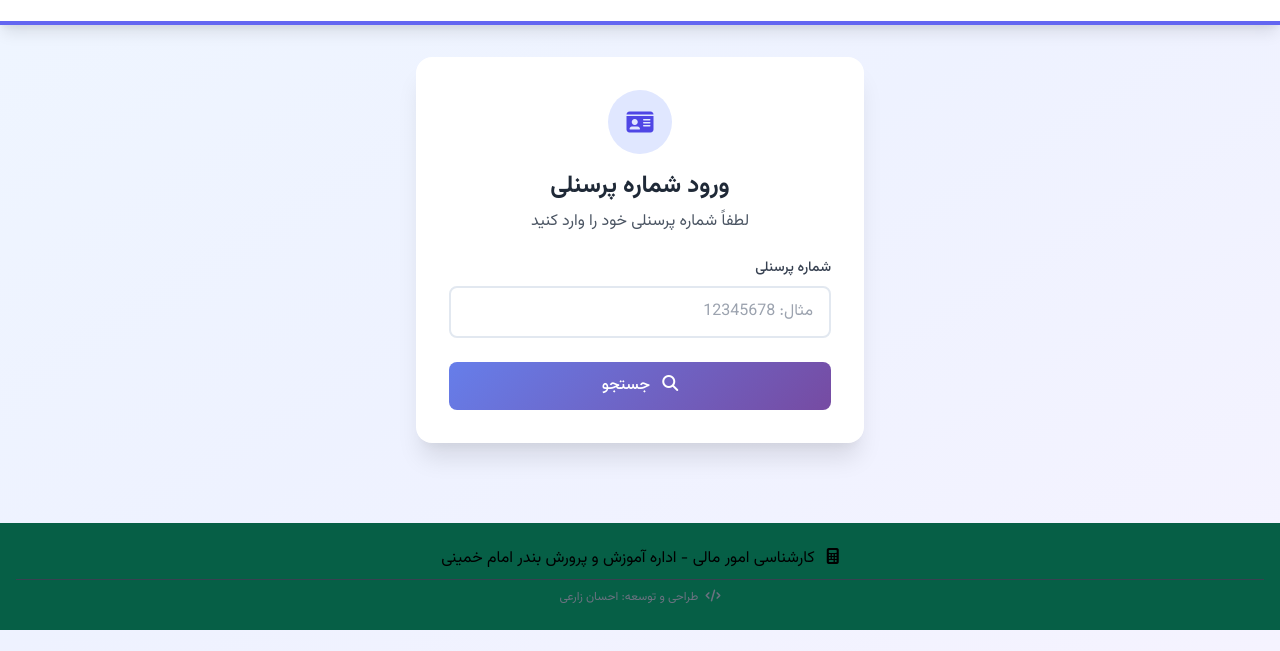
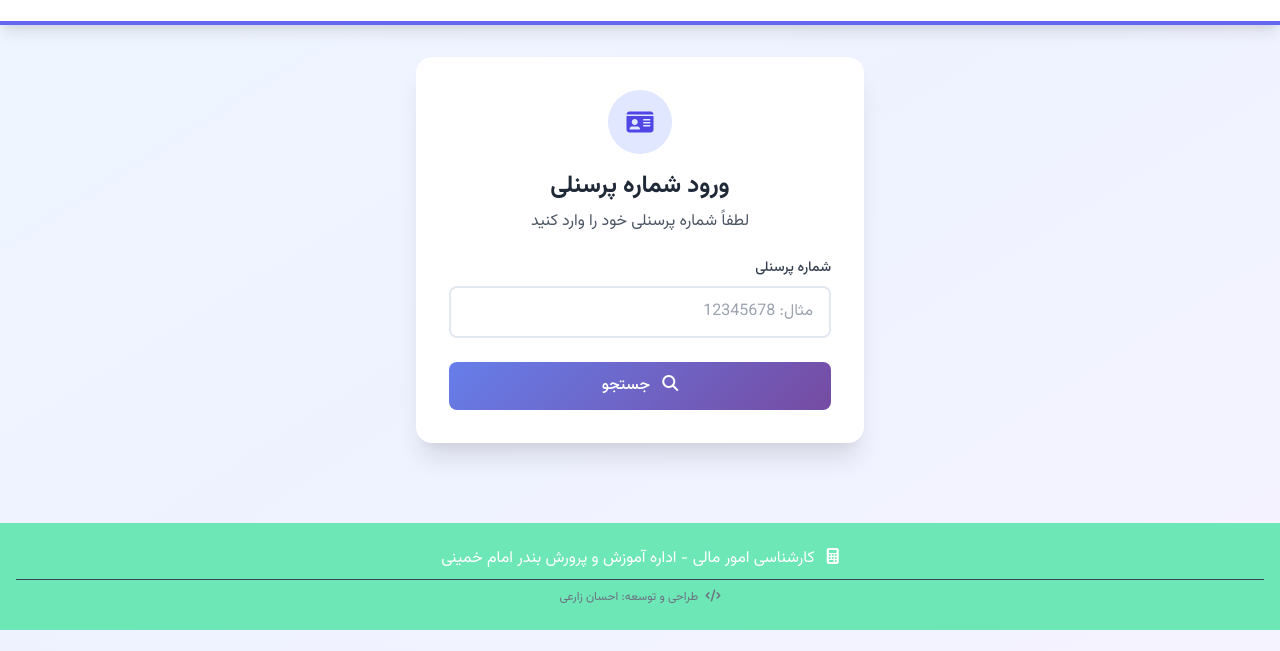
Before and after one commit to zarei176/staff-recruitment, a plain HTML site: page index.html in a window 1280 px wide. Shown: the part 149-800 px from the top of the page. Drawn offline with nearby package versions, Linux system fonts and the light colour scheme; a script that the page names is missing.

Commit message:
Update index.html

```diff
--- a/index.html
+++ b/index.html
@@ -267,7 +267,7 @@
     </div>
 
     <!-- Footer -->
-    <footer class="bg-green-800 text-green py-6 mt-12">
+    <footer class="bg-green-300 text-white py-6 mt-12">
         <div class="container mx-auto px-4 text-center">
             <p class="persian-text">
                 <i class="fas fa-calculator ml-2"></i>
```
